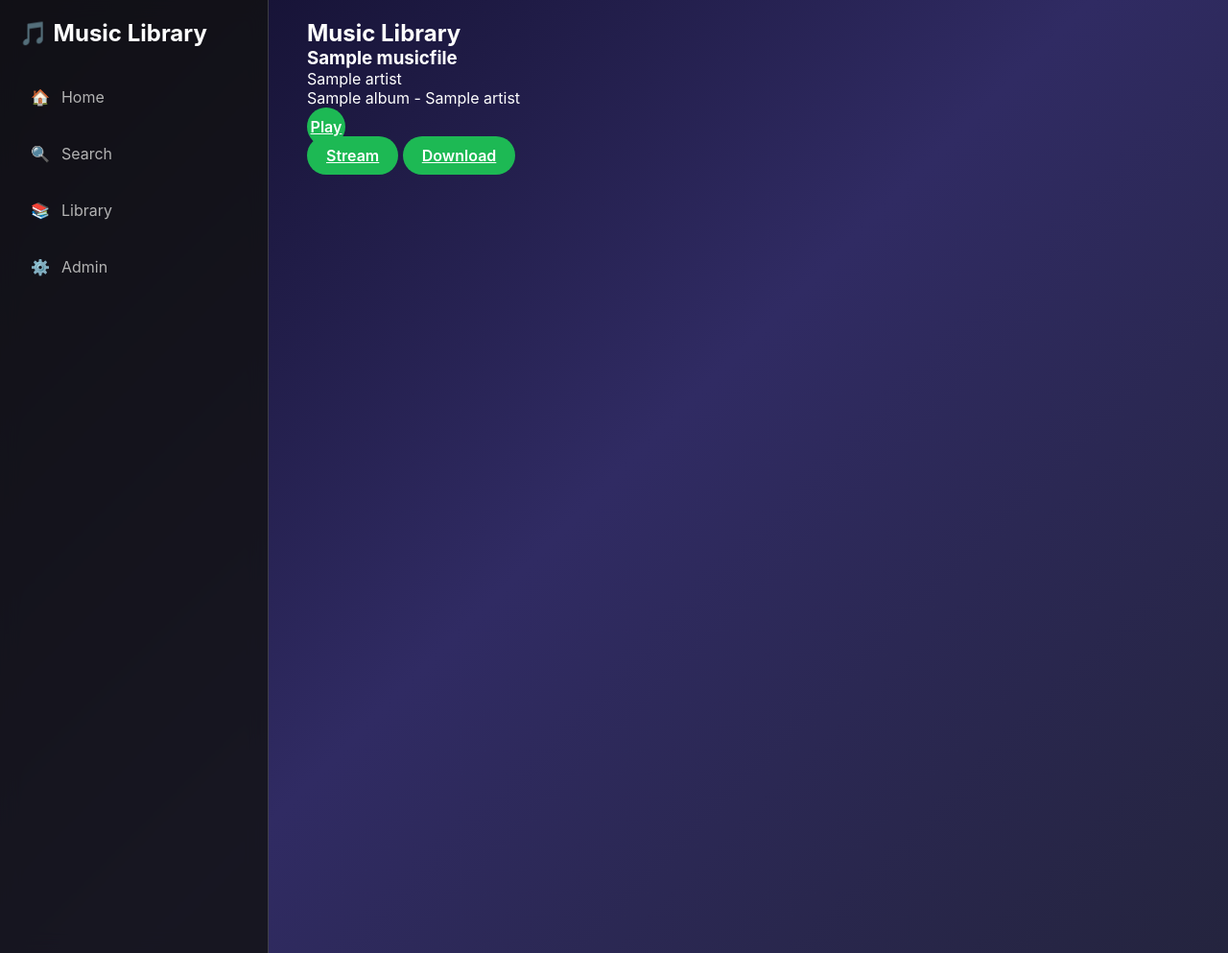
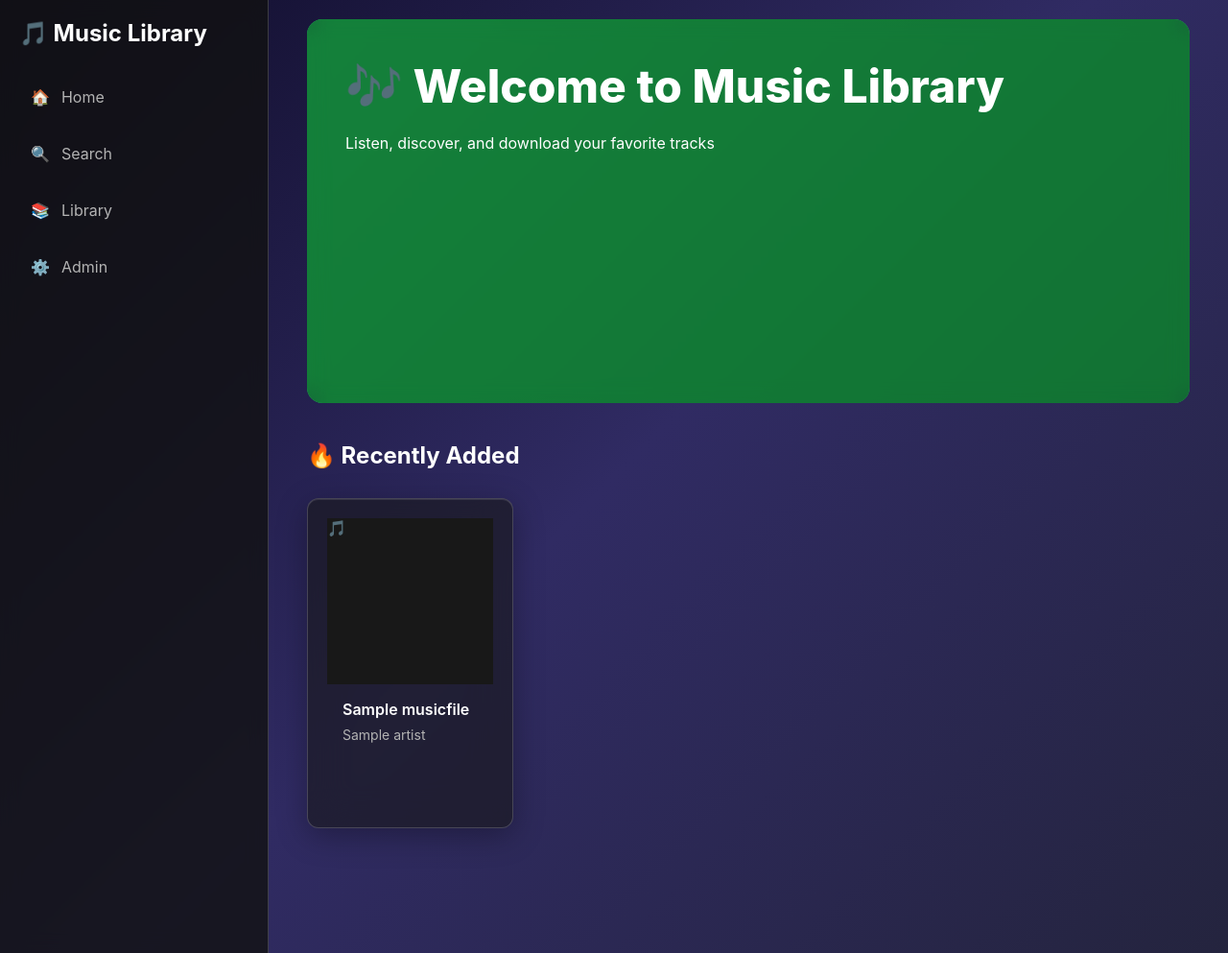
Before and after one commit to vitorpixel-6436/music-stream-app, a Django app: template music/templates/music/index.html in a window 1280 px wide. Shown: the whole page at 96% size. Run offline with Django 5.2, Linux system fonts and the light colour scheme; the template is opened without the code that fills it: values that come from a table or form of the project are taken from there, others are empty; tables that the repository leaves empty hold one stand-in row (values such as "Sample post"); parts of the project's set-up code (start-up, migrations or seed data) failed here and were passed over.

Commit message:
Update index.html with hero section and album grid

```diff
--- a/music/templates/music/index.html
+++ b/music/templates/music/index.html
@@ -1,32 +1,32 @@
 {% extends 'music/base.html' %}
-
-{% block title %}Music Library - Home{% endblock %}
+{% load static %}
 
 {% block content %}
-<div class="music-list">
-    <h2>Music Library</h2>
+<section class="hero-section">
+    <div class="hero-content">
+        <h1 class="hero-title">🎶 Welcome to Music Library</h1>
+        <p>Listen, discover, and download your favorite tracks</p>
+    </div>
+</section>
 
-    {% if music_files %}
-        <div class="tracks">
-            {% for music in music_files %}
-            <div class="track-item">
-                <div class="track-info">
-                    <h3>{{ music.title }}</h3>
-                    <p class="artist">{{ music.artist }}</p>
-                    {% if music.album %}
-                    <p class="album">{{ music.album }}</p>
-                    {% endif %}
-                </div>
-                <div class="track-actions">
-                    <a href="{% url 'music:player' music.pk %}" class="btn btn-play">Play</a>
-                    <a href="{% url 'music:stream' music.pk %}" class="btn btn-stream" target="_blank">Stream</a>
-                    <a href="{% url 'music:download' music.pk %}" class="btn btn-download">Download</a>
-                </div>
+<section>
+    <h2>🔥 Recently Added</h2>
+    <div class="album-grid">
+        {% for track in music_files %}
+        <div class="glass-card album-card">
+            <div class="album-image">🎵</div>
+            <div class="album-info">
+                <h3 class="album-title">{{ track.title }}</h3>
+                <p class="album-artist">{{ track.artist.name }}</p>
             </div>
-            {% endfor %}
+            <div class="card-actions">
+                <button class="btn-play" onclick="playTrack({{ track.id }})">▶</button>
+                <a href="{% url 'music:download' track.pk %}" class="btn">Download</a>
+            </div>
         </div>
-    {% else %}
-        <p class="no-music">No music files uploaded yet. <a href="{% url 'music:upload_page' %}">Upload your first track!</a></p>
-    {% endif %}
-</div>
+        {% empty %}
+        <p>No tracks yet. <a href="/admin/">Upload some</a>!</p>
+        {% endfor %}
+    </div>
+</section>
 {% endblock %}
```
